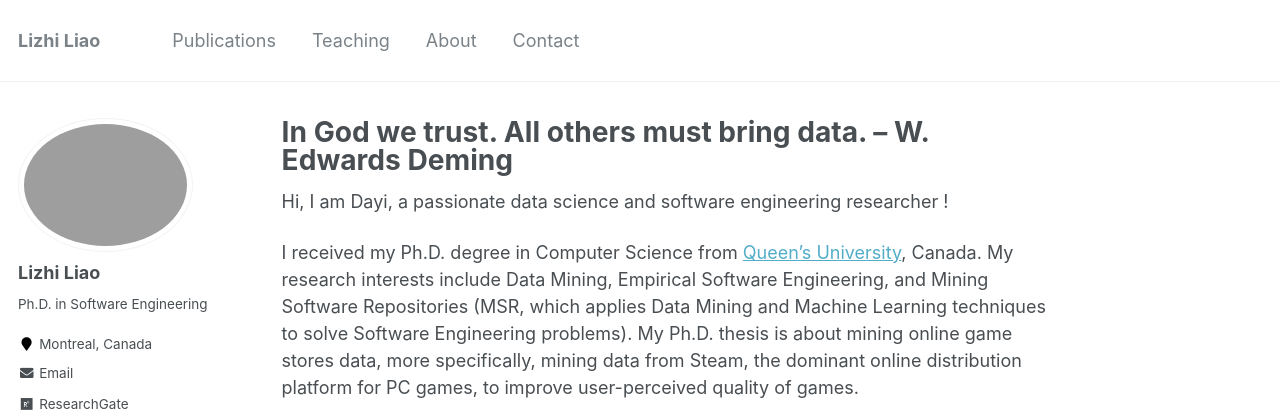
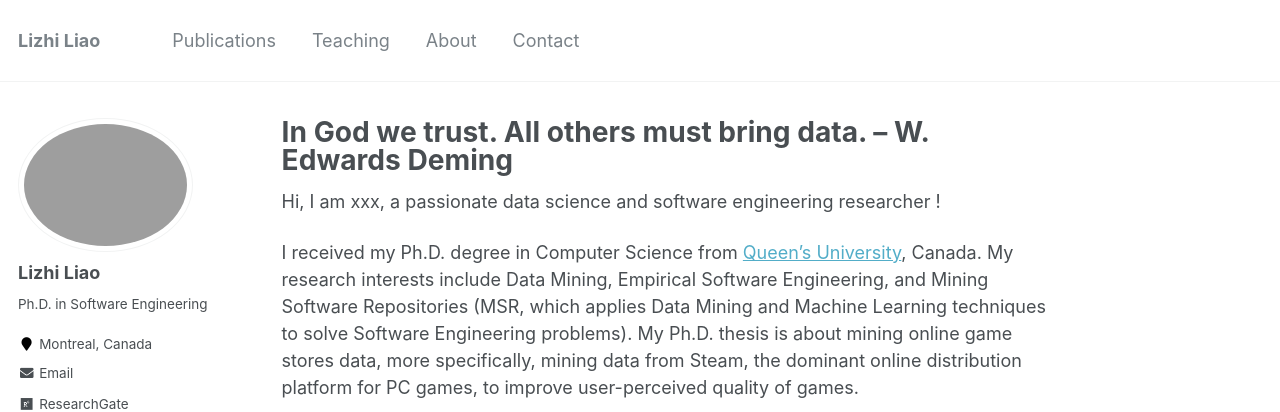
Before and after one commit to Lizhi-Liao/lizhi-liao.github.io, a Jekyll site: the page built from _pages/Intro.md, in a window 1280 px wide and 900 px high. Shown: the top 412 px of the window. Built offline with Jekyll 4.4.1, drawn with Linux system fonts in a browser that asks for light colours.

Commit message:
Modify Intro

```diff
--- a/_pages/Intro.md
+++ b/_pages/Intro.md
@@ -5,7 +5,7 @@ excerpt: "About me"
 author_profile: true
 ---
 
-Hi, I am Dayi, a passionate data science and software engineering researcher !
+Hi, I am xxx, a passionate data science and software engineering researcher !
 
 I received my Ph.D. degree in Computer Science from [Queen’s University](http://cs.queensu.ca/), Canada. My research interests include Data Mining, Empirical Software Engineering, and Mining Software Repositories (MSR, which applies Data Mining and Machine Learning techniques to solve Software Engineering problems). My Ph.D. thesis is about mining online game stores data, more specifically, mining data from Steam, the dominant online distribution platform for PC games, to improve user-perceived quality of games.
 
```
Also changed, not shown: _pages/about.md (+3 -0 lines).
